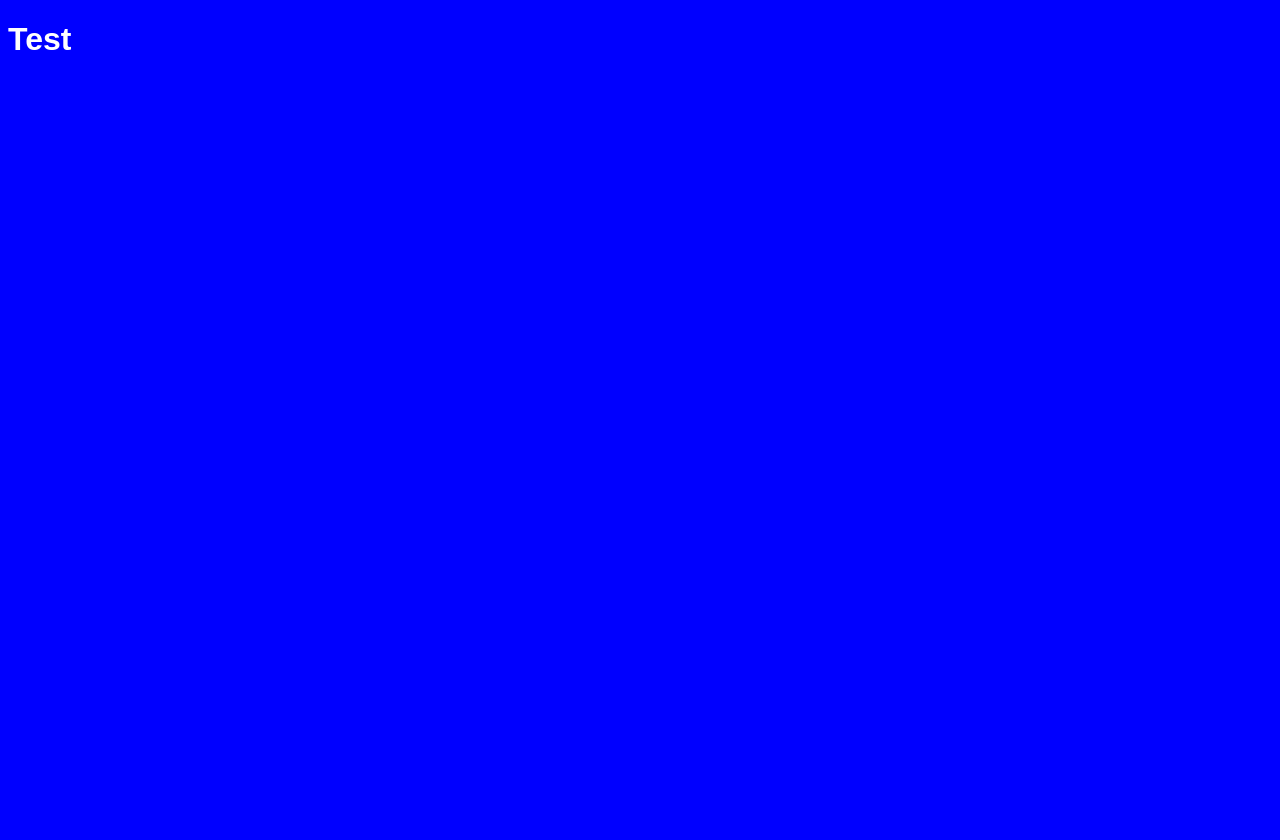
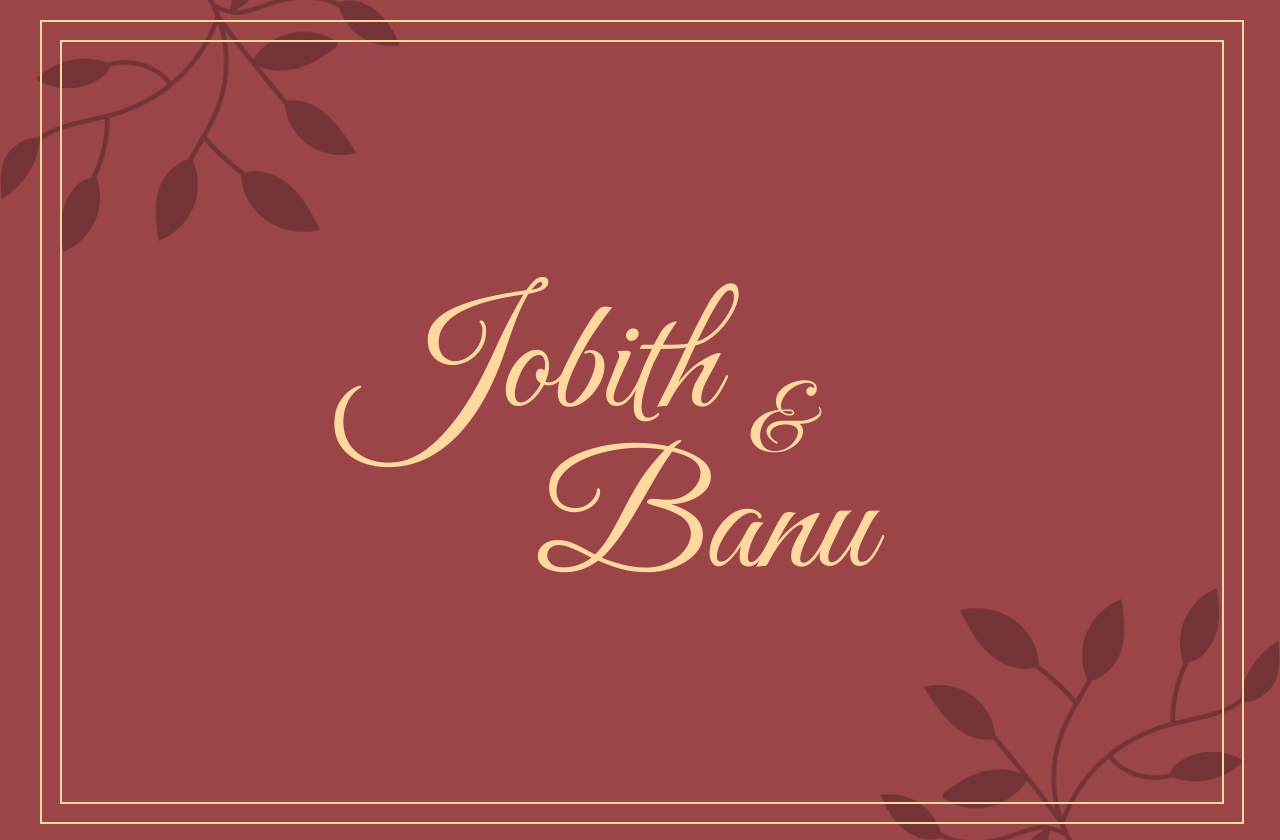
Before and after one commit to jobithmb/our11-11wish, a website: page src/views/index.html in a window 1280 px wide. Before the commit the page ends 800 px from the top, so only its background shows below. Drawn offline with nearby package versions, Linux system fonts and the light colour scheme; files that its build step writes are made by us from their sources; files whose address does not match are found by name.

Commit message:
added hero-names and borders

```diff
--- a/package.json
+++ b/package.json
@@ -9,6 +9,7 @@
   "devDependencies": {
     "browser-sync": "^3.0.3",
     "gulp": "^5.0.0",
+    "gulp-clean": "^0.4.0",
     "gulp-concat": "^2.6.1",
     "gulp-sass": "^5.1.0",
     "sass": "^1.79.3"
--- a/src/scss/_global.scss
+++ b/src/scss/_global.scss
@@ -1,6 +1,14 @@
 // global.scss
 body {
-    color: $font-color;
-    font-family: $font-family;
-    background-color: $background-color;
-  }
+  color: $font-color;
+  font-family: $body-font;
+  background-color: $background-color;
+}
+
+.debug--white {
+    border: dashed 1px white;
+}
+
+.debug--blue {
+    border: dashed 1px blue;
+}
--- a/src/scss/_vars.scss
+++ b/src/scss/_vars.scss
@@ -1,4 +1,47 @@
 // _vars.scss
-$font-color: white;
-$font-family: sans-serif;
-$background-color: blue;
+$font-color: #ffffff;
+$accent-color: #FFD89F;
+$body-font: "Comfortaa", sans-serif;
+$cursive-font: "Great Vibes", cursive;
+$background-color: #9B4549;
+
+.great-vibes-regular {
+  font-family: "Great Vibes", cursive;
+  font-weight: 400;
+  font-style: normal;
+}
+
+.comfortaa-300 {
+  font-family: "Comfortaa", sans-serif;
+  font-optical-sizing: auto;
+  font-weight: 300;
+  font-style: normal;
+}
+
+.comfortaa-400 {
+  font-family: "Comfortaa", sans-serif;
+  font-optical-sizing: auto;
+  font-weight: 400;
+  font-style: normal;
+}
+
+.comfortaa-500 {
+  font-family: "Comfortaa", sans-serif;
+  font-optical-sizing: auto;
+  font-weight: 500;
+  font-style: normal;
+}
+
+.comfortaa-600 {
+  font-family: "Comfortaa", sans-serif;
+  font-optical-sizing: auto;
+  font-weight: 600;
+  font-style: normal;
+}
+
+.comfortaa-700 {
+  font-family: "Comfortaa", sans-serif;
+  font-optical-sizing: auto;
+  font-weight: 700;
+  font-style: normal;
+}
--- a/src/scss/style.scss
+++ b/src/scss/style.scss
@@ -1,3 +1,100 @@
 // style.scss
 @import "_vars.scss";
 @import "_global.scss";
+
+body {
+    padding: 20px;
+    position: relative;
+    z-index: 0;
+    margin: 0;
+
+    &::before {
+        content: '';
+        display: block;
+        position: absolute;
+        top: 0;
+        left: 0;
+        height: 30%;
+        width: 400px;
+        background-image: url('/assets/images/leaves.png');
+        background-size: cover;
+        background-repeat: no-repeat;
+        transform: scaleX(-1) scaleY(-1);
+        filter: grayscale(1) brightness(0) opacity(0.25);
+    }
+
+    &::after {
+        content: '';
+        display: block;
+        position: absolute;
+        bottom: 0;
+        right: 0;
+        height: 30%;
+        width: 400px;
+        background-image: url('/assets/images/leaves.png');
+        background-size: cover;
+        background-repeat: no-repeat;
+        filter: grayscale(1) brightness(0) opacity(0.25);
+    }
+}
+
+.container {
+  width: 100%;
+  max-width: 1200px;
+  margin: 0 auto;
+  height: 100vh;
+  display: flex;
+  justify-content: center;
+  align-items: center;
+  position: relative;
+
+  &::before {
+    content: '';
+    position: absolute;
+    top: 0;
+    left: 0;
+    width: 100%;
+    height: 100%;
+    border: solid 2px $accent-color;
+    z-index: 2;
+  }
+
+  &::after {
+    content: '';
+    position: absolute;
+    top: 20px;
+    left: 20px;
+    width: calc(100% - 40px);
+    height: calc(100% - 40px);
+    border: solid 2px $accent-color;
+    z-index: 2;
+  }
+}
+
+.hero-names {
+    position: relative;
+    font-family: $cursive-font;
+    font-size: 10rem;
+    color: $accent-color;
+    width: 400px;
+    height: 300px;
+
+    .groom {
+        position: absolute;
+        left: -6rem;
+        top: 0rem;
+    }
+
+    .and {
+        position: absolute;
+        right: 2rem;
+        top: 6rem;
+        font-size: 6rem;
+    }
+
+    .bride {
+        position: absolute;
+        top: 10rem;
+        left: 6rem;
+    }
+}
--- a/src/views/index.html
+++ b/src/views/index.html
@@ -3,11 +3,21 @@
 <head>
     <meta charset="UTF-8">
     <meta name="viewport" content="width=device-width, initial-scale=1.0">
-    <title>Document</title>
+    <title>J+B Wedding | 11 - 11 Wish | Nov 11, 2024</title>
     <link rel="stylesheet" href="./assets/style.css">
+    <link rel="preconnect" href="https://fonts.googleapis.com">
+    <link rel="preconnect" href="https://fonts.gstatic.com" crossorigin>
+    <link href="https://fonts.googleapis.com/css2?family=Comfortaa:wght@300..700&family=Great+Vibes&display=swap" rel="stylesheet">
 </head>
 <body>
-    <h1>Test</h1>
+    <div class="container">
+        <header></header>
+        <div class="hero-names">
+            <div class="groom">Jobith</div>
+            <div class="and">&</div>
+            <div class="bride">Banu</div>
+        </div>
+    </div>
 
     <script src="./assets/script.js"></script>
 </body>
```
Also changed, not shown: src/images/leaves.png (added), 1 other file.
